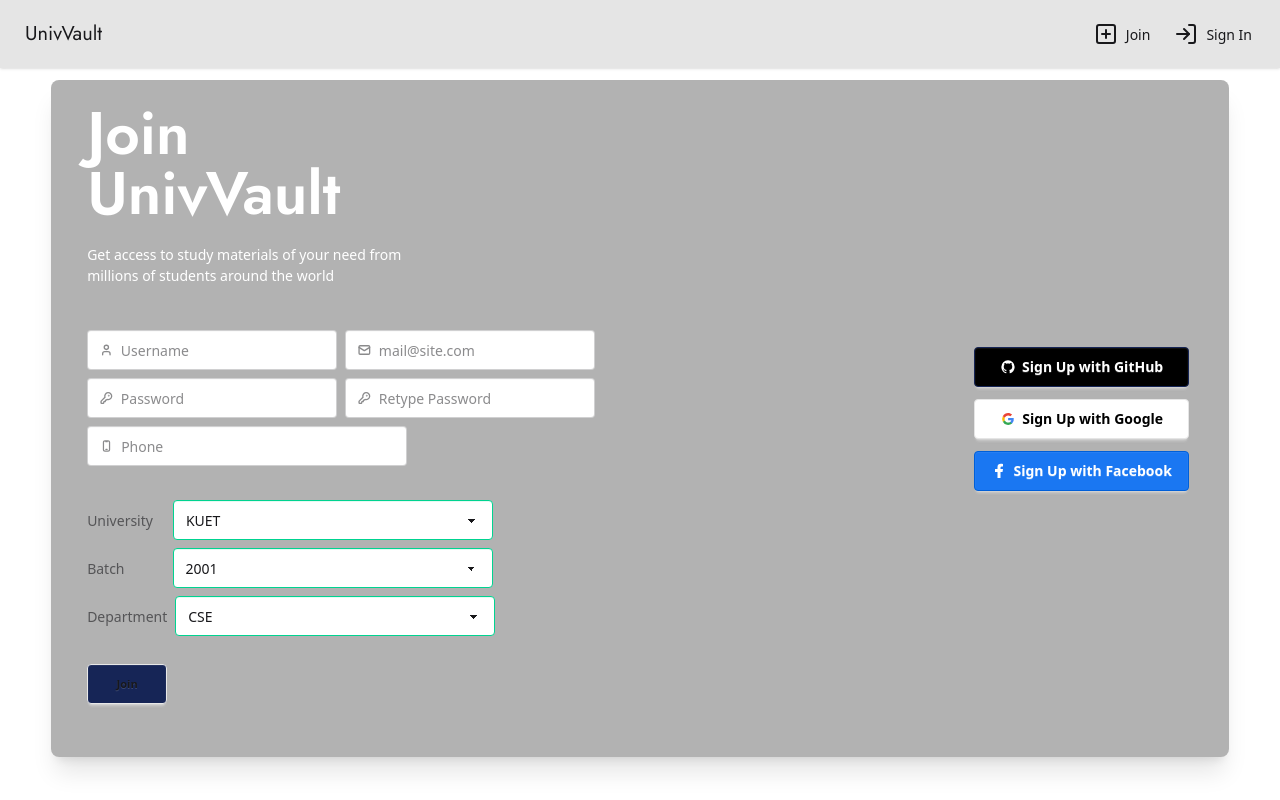
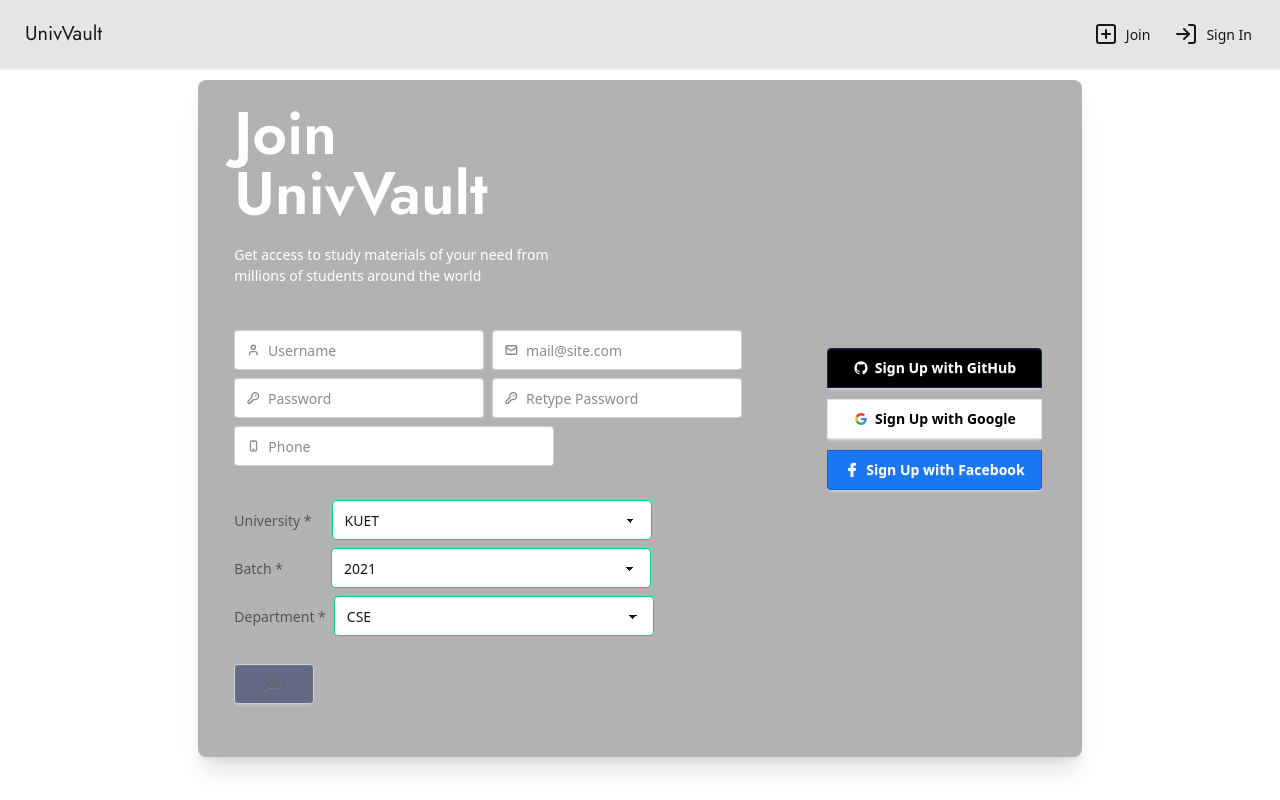
Before and after one commit to asiqueehety/univ-vault, a Next.js app: page /join in a window 1280 px wide. Built offline with nearby package versions, Linux system fonts and the light colour scheme.

Commit message:
added Supabase

```diff
--- a/app/join/page.tsx
+++ b/app/join/page.tsx
@@ -1,3 +1,5 @@
+'use client'
+
 import UsernameInput from "@/components/JoinComponents/UsernameInput";
 import PasswordInput from "@/components/JoinComponents/PasswordInput";
 import PageTransitionWrapper from "@/components/PageTransitionWrapper";
@@ -6,6 +8,7 @@ import SignUpWithOthers from "@/components/JoinComponents/SignUpWithOthers";
 import EmailInput from "@/components/JoinComponents/EmailInput";
 import RePasswordInput from "@/components/JoinComponents/RePasswordInput";
 import PhoneInput from "@/components/JoinComponents/PhoneInput";
+import { useState } from "react";
 
 const jost = Jost({
   subsets:["latin"],
@@ -18,55 +21,72 @@ const jost2 = Jost({
 
 export default function Page() {
 
+    const [uname , setUname] = useState('');
+    const [email , setEmail] = useState('');
+    const [password , setPassword] = useState('');
+    const [repassword , setRePassword] = useState('');
+    const [phone , setPhone] = useState('');
+    const [university , setUniversity] = useState('KUET');
+    const [batch , setBatch] = useState('2021');
+    const [department , setDepartment] = useState('CSE');
+
+    function allOk(){
+        if (!!(uname && email && phone && university && batch && department)){
+            if(password === repassword && password!=''){
+                return true;
+            }
+        }
+    }
+
   return (
     <PageTransitionWrapper>
-      <div className={`card lg:card-side bg-black/30 shadow-xl w-fit ml-0 md:ml-5 lg:mx-auto mt-2 md:mt-3 grid grid-rows-[3fr_1fr] lg:grid-cols-[3fr_1fr] lg:grid-rows-1`}>
+      <div className={`card lg:card-side bg-black/30 shadow-xl w-fit ml-0 md:ml-5 lg:mx-auto mt-2 md:mt-3 grid grid-rows-[2fr_1fr] lg:grid-cols-[2fr_1fr] lg:grid-rows-1`}>
         <div className="card-body mx-3">
             <div className="mb-4 w-80">
                 <h1 className={` ${jost.className} card-title text-6xl font-bold text-white`}>Join UnivVault</h1>
                 <h3 className={`${jost2.className}card-title text-md text-white my-5`}>Get access to study materials of your need from millions of students around the world</h3>
             </div>
             <div className="flex flex-row gap-2">
-                <UsernameInput />
-                <EmailInput />
+                <UsernameInput val={uname} onchange={setUname}/>
+                <EmailInput val={email} onchange={setEmail}/>
             </div>
             <div className="flex flex-row gap-2">
-                <PasswordInput />
-                <RePasswordInput />
+                <PasswordInput val={password} onchange={setPassword}/>
+                <RePasswordInput val={repassword} onchange={setRePassword}/>
             </div>
             <div>
-                <PhoneInput />
+                <PhoneInput val={phone} onchange={setPhone}/>
             </div>
             <div className="flex flex-row gap-5">
-                <label className="label">University</label>
-                <select defaultValue="Choose your University" className="select select-success">
+                <label className="label">University *</label>
+                <select defaultValue="Choose your University"  onChange={(e) => setUniversity(e.target.value)} className="select select-success">
                     <option>KUET</option>
                 </select>
             </div>
             <div className="flex flex-row gap-12">
-                <label className="label">Batch</label>
-                <select defaultValue="Select your batch" className="select select-success">
+                <label className="label">Batch *</label>
+                <select defaultValue="Select your batch" className="select select-success" onChange={(e) => setBatch(e.target.value)}>
                     <option disabled>Choose your University</option>
                     {Array.from({ length: 2024 - 2001 + 1 }, (_, i) => {
                         const year = 2001 + i;
                         return (
-                        <option key={year} value={year}>
-                            {year}
+                        <option key={year} value={batch}>
+                            {batch}
                         </option>
                         );
                     })}
                 </select>
             </div>
             <div className="flex flex-row gap-2">
-                <label className="label">Department</label>
-                <select defaultValue="Choose your Department" className="select select-success">
+                <label className="label">Department *</label>
+                <select defaultValue="Choose your Department" className="select select-success" onChange={(e) => setDepartment(e.target.value)}>
                     <option>CSE</option>
                 </select>
             </div>
-          <button type='submit' className="btn btn-xs h-10 lg:w-20 md:w-10 bg-blue-950 mt-5 flex flex-row align-items">Join</button>
+          <button type='submit' className={` ${allOk() ? '' : 'opacity-50 pointer-events-none'} btn btn-xs h-10 lg:w-20 md:w-10 bg-blue-950 mt-5 flex flex-row align-items`}>Join</button>
           <br/>
         </div>
-        <SignUpWithOthers />
+        <SignUpWithOthers check = {!!(university && batch && department)}/>
       </div>
     </PageTransitionWrapper>
 
--- a/components/JoinComponents/PasswordInput.tsx
+++ b/components/JoinComponents/PasswordInput.tsx
@@ -1,4 +1,11 @@
-export default function PasswordInput() {
+interface PasswordInputProps {
+  val: string;
+  onchange: (value: string) => void;
+}
+
+export default function PasswordInput(props  : PasswordInputProps) {
+    const val = props.val;
+    const onchange = props.onchange;
     return(
         <div>
             <label className="input validator">
@@ -21,6 +28,8 @@ export default function PasswordInput() {
                     required
                     placeholder="Password"
                     minLength={8}
+                    value={val}
+                    onChange={(e) => onchange(e.target.value)}
                     pattern="(?=.*\d)(?=.*[a-z])(?=.*[A-Z]).{8,}"
                 />
                 </label>
--- a/components/JoinComponents/PhoneInput.tsx
+++ b/components/JoinComponents/PhoneInput.tsx
@@ -1,4 +1,9 @@
-export default function PhoneInput(){
+interface PhoneInputProps {
+  val: string;
+  onchange: (value: string) => void;
+}
+
+export default function PhoneInput(props: PhoneInputProps) {
     return(
         <div>
             <label className="input validator">
@@ -25,6 +30,8 @@ export default function PhoneInput(){
                     minLength={10}
                     maxLength={10}
                     title="Must be 10 digits"
+                    value={props.val}
+                    onChange={(e) => props.onchange(e.target.value)}
                 />
             </label>
             <p className="validator-hint">Must be 10 digits</p>
--- a/components/JoinComponents/RePasswordInput.tsx
+++ b/components/JoinComponents/RePasswordInput.tsx
@@ -1,4 +1,9 @@
-export default function RePasswordInput() {
+interface RePasswordInputProps {
+  val: string;
+  onchange: (value: string) => void;
+}
+
+export default function RePasswordInput(props: RePasswordInputProps) {
     return(
         <div>
             <label className="input validator">
@@ -21,6 +26,8 @@ export default function RePasswordInput() {
                     required
                     placeholder="Retype Password"
                     minLength={8}
+                    value={props.val}
+                    onChange={(e) => props.onchange(e.target.value)}
                     pattern="(?=.*\d)(?=.*[a-z])(?=.*[A-Z]).{8,}"
                 />
                 </label>
--- a/components/JoinComponents/SignUpWithOthers.tsx
+++ b/components/JoinComponents/SignUpWithOthers.tsx
@@ -1,20 +1,25 @@
-export default function SignUpWithOthers(){
+interface SignUpWithOthersProps{
+    check?: boolean;
+}
+
+export default function SignUpWithOthers(props: SignUpWithOthersProps){
+    const check = props.check;
     return(
-        <div className={`flex flex-col gap-3 mx-auto my-auto p-10`}>
+        <div className={`flex flex-col gap-3 mx-auto my-auto p-10 join join-vertical ${check ? '' : 'opacity-50 pointer-events-none'}`}>
             {/* GitHub */}
-            <button className="btn bg-black text-white border-blue-950">
+            <button className="btn bg-black text-white border-blue-950 join-item">
             <svg aria-label="GitHub logo" width="16" height="16" xmlns="http://www.w3.org/2000/svg" viewBox="0 0 24 24"><path fill="white" d="M12,2A10,10 0 0,0 2,12C2,16.42 4.87,20.17 8.84,21.5C9.34,21.58 9.5,21.27 9.5,21C9.5,20.77 9.5,20.14 9.5,19.31C6.73,19.91 6.14,17.97 6.14,17.97C5.68,16.81 5.03,16.5 5.03,16.5C4.12,15.88 5.1,15.9 5.1,15.9C6.1,15.97 6.63,16.93 6.63,16.93C7.5,18.45 8.97,18 9.54,17.76C9.63,17.11 9.89,16.67 10.17,16.42C7.95,16.17 5.62,15.31 5.62,11.5C5.62,10.39 6,9.5 6.65,8.79C6.55,8.54 6.2,7.5 6.75,6.15C6.75,6.15 7.59,5.88 9.5,7.17C10.29,6.95 11.15,6.84 12,6.84C12.85,6.84 13.71,6.95 14.5,7.17C16.41,5.88 17.25,6.15 17.25,6.15C17.8,7.5 17.45,8.54 17.35,8.79C18,9.5 18.38,10.39 18.38,11.5C18.38,15.32 16.04,16.16 13.81,16.41C14.17,16.72 14.5,17.33 14.5,18.26C14.5,19.6 14.5,20.68 14.5,21C14.5,21.27 14.66,21.59 15.17,21.5C19.14,20.16 22,16.42 22,12A10,10 0 0,0 12,2Z"></path></svg>
             Sign Up with GitHub
             </button>
 
             {/* Google */}
-            <button className="btn bg-white text-black border-[#e5e5e5]">
+            <button className="btn bg-white text-black border-[#e5e5e5] join-item">
             <svg aria-label="Google logo" width="16" height="16" xmlns="http://www.w3.org/2000/svg" viewBox="0 0 512 512"><g><path d="m0 0H512V512H0" fill="#fff"></path><path fill="#34a853" d="M153 292c30 82 118 95 171 60h62v48A192 192 0 0190 341"></path><path fill="#4285f4" d="m386 400a140 175 0 0053-179H260v74h102q-7 37-38 57"></path><path fill="#fbbc02" d="m90 341a208 200 0 010-171l63 49q-12 37 0 73"></path><path fill="#ea4335" d="m153 219c22-69 116-109 179-50l55-54c-78-75-230-72-297 55"></path></g></svg>
             Sign Up with Google
             </button>
 
             {/* Facebook */}
-            <button className="btn bg-[#1A77F2] text-white border-[#005fd8]">
+            <button className="btn bg-[#1A77F2] text-white border-[#005fd8] join-item">
             <svg aria-label="Facebook logo" width="16" height="16" xmlns="http://www.w3.org/2000/svg" viewBox="0 0 32 32"><path fill="white" d="M8 12h5V8c0-6 4-7 11-6v5c-4 0-5 0-5 3v2h5l-1 6h-4v12h-6V18H8z"></path></svg>
             Sign Up with Facebook
             </button>
--- a/components/JoinComponents/UsernameInput.tsx
+++ b/components/JoinComponents/UsernameInput.tsx
@@ -1,4 +1,11 @@
-export default function UsernameInput() {
+interface UsernameInputProps {
+  val: string;
+  onchange: (value: string) => void;
+}
+export default function UsernameInput(props: UsernameInputProps) {
+    const val = props.val;
+    const onchange = props.onchange;
+
     return(
         <div>
             <label className="input validator">
@@ -18,6 +25,8 @@ export default function UsernameInput() {
                 type="text"
                 required
                 placeholder="Username"
+                value={val}
+                onChange={(e) => onchange(e.target.value)}
                 pattern="[A-Za-z][A-Za-z0-9\-]*"
                 minLength={3}
                 maxLength={30}
--- a/components/PageTransitionWrapper.tsx
+++ b/components/PageTransitionWrapper.tsx
@@ -15,8 +15,8 @@ const PageTransitionWrapper: React.FC<PageTransitionWrapperProps> = ({ children
     <AnimatePresence mode="wait" initial={false}>
       <motion.div
         key={pathname}
-        initial={{ opacity: 0, x: -200 }}
-        animate={{ opacity: 1, x: 0 }}
+        initial={{ opacity: 0}}
+        animate={{ opacity: 1}}
         transition={{ duration: 0.3, ease: "easeInOut" }}
       >
         {children}
--- /dev/null
+++ b/lib/utils/supabase/client.ts
@@ -0,0 +1,6 @@
+import { createClient } from '@supabase/supabase-js';
+
+const supabaseUrl = process.env.NEXT_PUBLIC_SUPABASE_URL!;
+const supabaseAnonKey = process.env.NEXT_PUBLIC_SUPABASE_ANON_KEY!;
+
+export const supabase = createClient(supabaseUrl, supabaseAnonKey);
--- a/package.json
+++ b/package.json
@@ -9,9 +9,11 @@
     "lint": "eslint"
   },
   "dependencies": {
+    "@supabase/supabase-js": "^2.57.4",
     "lucide": "^0.542.0",
     "motion": "^12.23.12",
     "next": "15.5.2",
+    "postgres": "^3.4.7",
     "react": "19.1.0",
     "react-dom": "19.1.0"
   },
```
Also changed, not shown: components/JoinComponents/EmailInput.tsx (+10 -2 lines), 1 other file (tests, documents, lock files or other folders).
